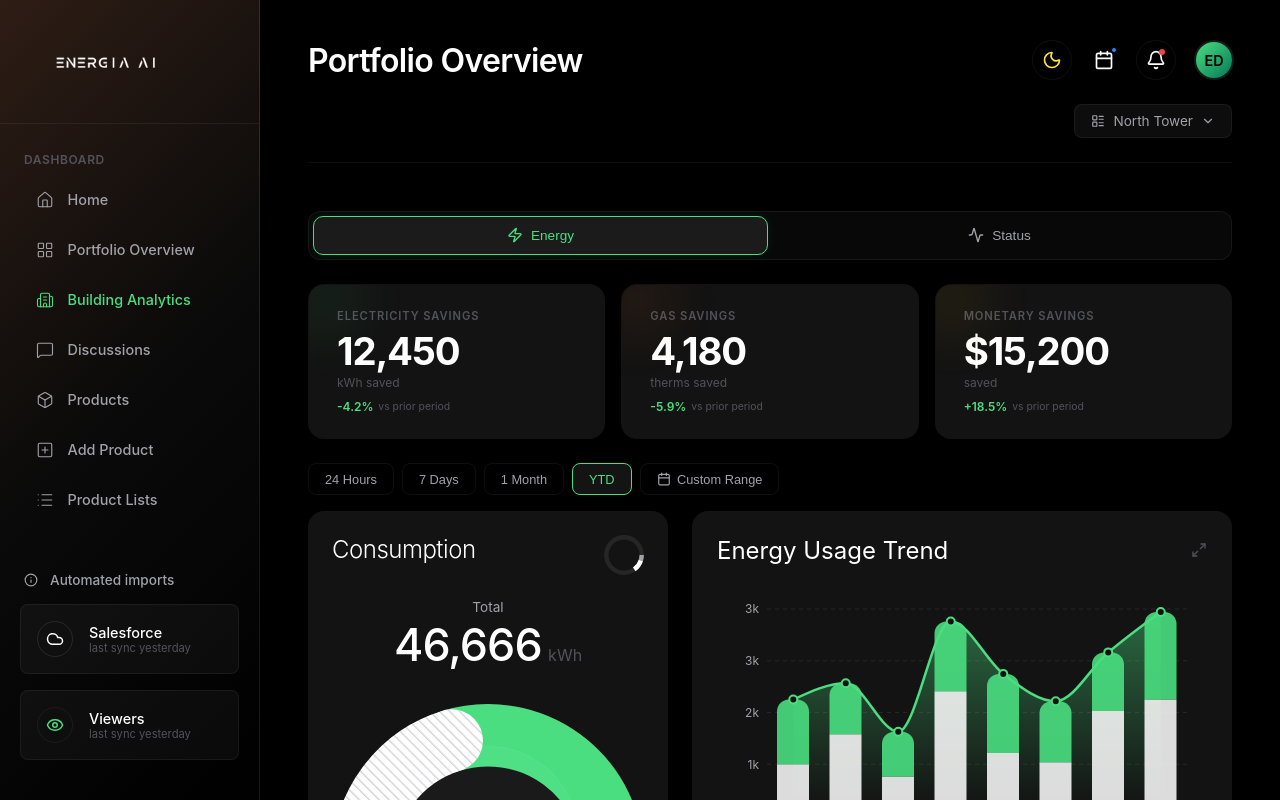
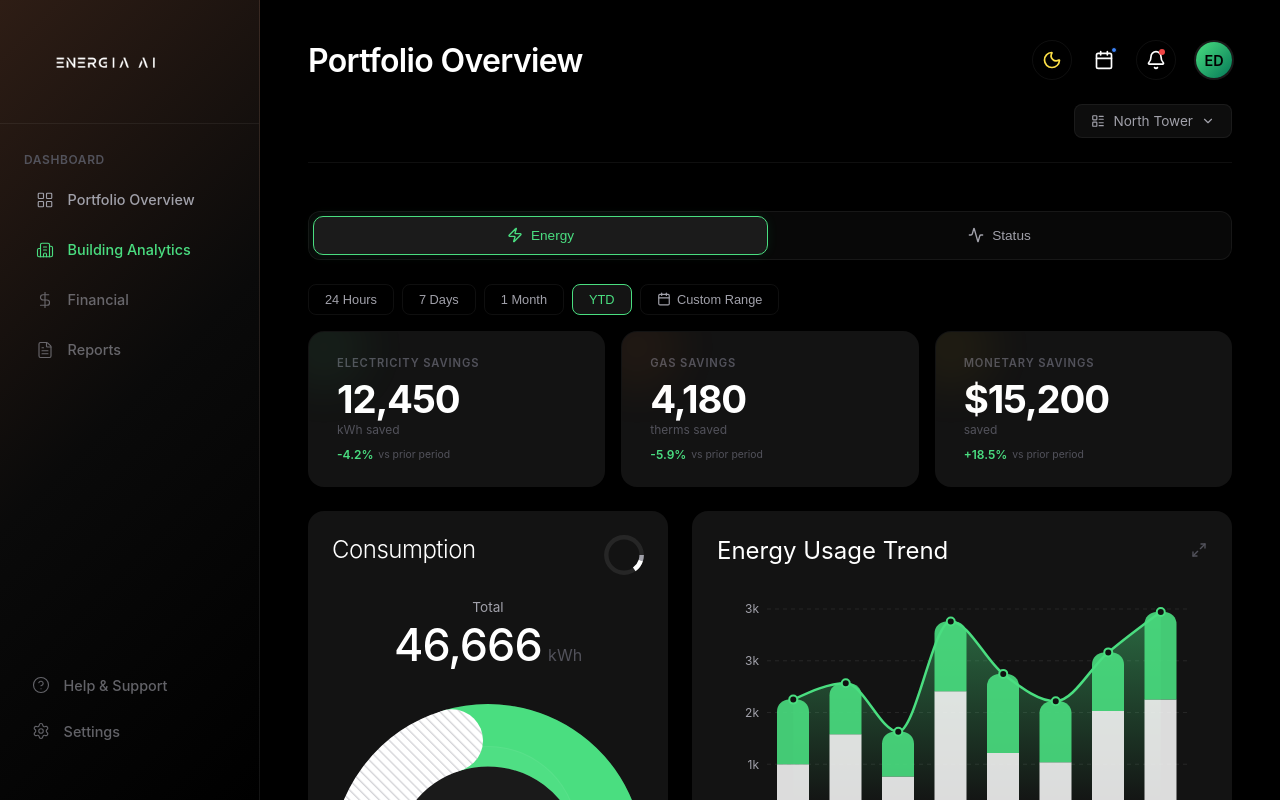
Before and after one commit to edorfanini00/energiaai, a React (Vite) app: page /building in a window 1280 px wide. Built offline with nearby package versions, Linux system fonts and the light colour scheme.

Commit message:
feat: move period selector above cards, update sidebar nav items

```diff
--- a/src/components/Building/BuildingView.jsx
+++ b/src/components/Building/BuildingView.jsx
@@ -741,46 +741,7 @@ const BuildingView = () => {
 
             {/* ═══ ENERGY TAB ═══ */}
             {activeTab === 'energy' && (<>
-
-            {/* ═══ Building Savings Cards ═══ */}
-            <div style={{ display: 'grid', gridTemplateColumns: 'repeat(3, 1fr)', gap: '1rem' }}>
-                {buildingSavingsCards.map((card) => (
-                    <div
-                        key={card.label}
-                        className="glass-card"
-                        style={{
-                            padding: '1.5rem 1.75rem',
-                            position: 'relative',
-                            overflow: 'hidden',
-                            border: '1px solid transparent',
-                            transition: 'border-color 0.25s, box-shadow 0.25s, transform 0.2s',
-                        }}
-                        onMouseEnter={(e) => {
-                            e.currentTarget.style.borderColor = 'var(--border-light)';
-                            e.currentTarget.style.boxShadow = `0 0 24px ${card.accentColor}15`;
-                            e.currentTarget.style.transform = 'translateY(-2px)';
-                        }}
-                        onMouseLeave={(e) => {
-                            e.currentTarget.style.borderColor = 'transparent';
-                            e.currentTarget.style.boxShadow = 'none';
-                            e.currentTarget.style.transform = 'none';
-                        }}
-                    >
-                        <div style={{ position: 'absolute', top: '-30px', left: '-30px', width: '90px', height: '90px', borderRadius: '50%', background: card.accentColor, opacity: 0.06, filter: 'blur(24px)', pointerEvents: 'none' }} />
-                        <span style={{ fontSize: '0.7rem', textTransform: 'uppercase', letterSpacing: '0.08em', color: 'var(--text-muted)', fontWeight: 600 }}>{card.label}</span>
-                        <div style={{ fontSize: '2.4rem', fontWeight: 700, letterSpacing: '-0.03em', lineHeight: 1, marginTop: '0.6rem' }}>{card.value}</div>
-                        <span style={{ fontSize: '0.75rem', color: 'var(--text-muted)', marginTop: '0.25rem' }}>{card.unit}</span>
-                        <div style={{ display: 'flex', alignItems: 'center', gap: '0.3rem', marginTop: '0.6rem' }}>
-                            <span style={{ fontSize: '0.75rem', fontWeight: 600, color: card.trend > 0 ? 'var(--accent-green)' : 'var(--accent-green)' }}>
-                                {card.trend > 0 ? '+' : ''}{card.trend}%
-                            </span>
-                            <span style={{ fontSize: '0.65rem', color: 'var(--text-muted)' }}>vs prior period</span>
-                        </div>
-                    </div>
-                ))}
-            </div>
-
-            {/* ═══ Section 1 — Savings Cards with Period Selector ═══ */}
+            {/* ═══ Period Selector ═══ */}
             <div style={{ display: 'flex', alignItems: 'center', marginBottom: '-0.5rem' }}>
                 <div style={{ display: 'flex', gap: '0.5rem' }}>
                     {savingsPeriods.map((p) => (
@@ -824,6 +785,44 @@ const BuildingView = () => {
                     )}
                     </div>
                 </div>
+            </div>
+
+            {/* ═══ Building Savings Cards ═══ */}
+            <div style={{ display: 'grid', gridTemplateColumns: 'repeat(3, 1fr)', gap: '1rem' }}>
+                {buildingSavingsCards.map((card) => (
+                    <div
+                        key={card.label}
+                        className="glass-card"
+                        style={{
+                            padding: '1.5rem 1.75rem',
+                            position: 'relative',
+                            overflow: 'hidden',
+                            border: '1px solid transparent',
+                            transition: 'border-color 0.25s, box-shadow 0.25s, transform 0.2s',
+                        }}
+                        onMouseEnter={(e) => {
+                            e.currentTarget.style.borderColor = 'var(--border-light)';
+                            e.currentTarget.style.boxShadow = `0 0 24px ${card.accentColor}15`;
+                            e.currentTarget.style.transform = 'translateY(-2px)';
+                        }}
+                        onMouseLeave={(e) => {
+                            e.currentTarget.style.borderColor = 'transparent';
+                            e.currentTarget.style.boxShadow = 'none';
+                            e.currentTarget.style.transform = 'none';
+                        }}
+                    >
+                        <div style={{ position: 'absolute', top: '-30px', left: '-30px', width: '90px', height: '90px', borderRadius: '50%', background: card.accentColor, opacity: 0.06, filter: 'blur(24px)', pointerEvents: 'none' }} />
+                        <span style={{ fontSize: '0.7rem', textTransform: 'uppercase', letterSpacing: '0.08em', color: 'var(--text-muted)', fontWeight: 600 }}>{card.label}</span>
+                        <div style={{ fontSize: '2.4rem', fontWeight: 700, letterSpacing: '-0.03em', lineHeight: 1, marginTop: '0.6rem' }}>{card.value}</div>
+                        <span style={{ fontSize: '0.75rem', color: 'var(--text-muted)', marginTop: '0.25rem' }}>{card.unit}</span>
+                        <div style={{ display: 'flex', alignItems: 'center', gap: '0.3rem', marginTop: '0.6rem' }}>
+                            <span style={{ fontSize: '0.75rem', fontWeight: 600, color: card.trend > 0 ? 'var(--accent-green)' : 'var(--accent-green)' }}>
+                                {card.trend > 0 ? '+' : ''}{card.trend}%
+                            </span>
+                            <span style={{ fontSize: '0.65rem', color: 'var(--text-muted)' }}>vs prior period</span>
+                        </div>
+                    </div>
+                ))}
             </div>
 
             {/* Main Charts Row */}
--- a/src/components/Layout/Sidebar.jsx
+++ b/src/components/Layout/Sidebar.jsx
@@ -1,6 +1,6 @@
 import React from 'react';
 import { NavLink } from 'react-router-dom';
-import { Home, LayoutGrid, MessageSquare, Box, PlusSquare, List, ChevronRight, Cloud, Eye, Info, Building2 } from 'lucide-react';
+import { LayoutGrid, Building2, DollarSign, FileText, HelpCircle, Settings } from 'lucide-react';
 
 const Sidebar = () => {
     return (
@@ -13,53 +13,27 @@ const Sidebar = () => {
             {/* Main Menu */}
             <div className="sidebar-header-text" style={{ marginTop: '1.5rem' }}>Dashboard</div>
             <nav className="nav-menu" style={{ flex: 1 }}>
-                <NavLink to="/" className={({ isActive }) => `nav-item ${isActive ? 'active' : ''}`}>
-                    <Home size={18} className="nav-icon" /> Home
-                </NavLink>
-                <NavLink to="/" className={({ isActive }) => `nav-item ${isActive ? 'active' : ''}`} style={{ justifyContent: 'space-between' }}>
-                    <div style={{ display: 'flex', alignItems: 'center', gap: '0.85rem' }}>
-                        <LayoutGrid size={18} className="nav-icon" /> Portfolio Overview
-                    </div>
+                <NavLink to="/" className={({ isActive }) => `nav-item ${isActive ? 'active' : ''}`} end>
+                    <LayoutGrid size={18} className="nav-icon" /> Portfolio Overview
                 </NavLink>
                 <NavLink to="/building" className={({ isActive }) => `nav-item ${isActive ? 'active' : ''}`}>
                     <Building2 size={18} className="nav-icon" /> Building Analytics
                 </NavLink>
-                <div className="nav-item">
-                    <MessageSquare size={18} className="nav-icon" /> Discussions
+                <div className="nav-item" style={{ cursor: 'pointer', opacity: 0.6 }}>
+                    <DollarSign size={18} className="nav-icon" /> Financial
                 </div>
-                <div className="nav-item">
-                    <Box size={18} className="nav-icon" /> Products
-                </div>
-                <div className="nav-item">
-                    <PlusSquare size={18} className="nav-icon" /> Add Product
-                </div>
-                <div className="nav-item">
-                    <List size={18} className="nav-icon" /> Product Lists
+                <div className="nav-item" style={{ cursor: 'pointer', opacity: 0.6 }}>
+                    <FileText size={18} className="nav-icon" /> Reports
                 </div>
             </nav>
 
-            {/* Bottom Integrations */}
-            <div style={{ display: 'flex', alignItems: 'center', gap: '0.75rem', padding: '0 1.5rem', marginBottom: '0.5rem', color: 'var(--text-secondary)', fontSize: '0.85rem', fontWeight: 500 }}>
-                <Info size={14} /> Automated imports
-            </div>
-
-            <div className="bottom-widget-card">
-                <div className="bottom-widget-icon" style={{ borderColor: 'rgba(255,255,255,0.1)', color: 'var(--text-primary)' }}>
-                    <Cloud size={18} />
+            {/* Bottom Items */}
+            <div style={{ padding: '0 1rem', marginBottom: '1rem', display: 'flex', flexDirection: 'column', gap: '0.25rem' }}>
+                <div className="nav-item" style={{ cursor: 'pointer', opacity: 0.6 }}>
+                    <HelpCircle size={18} className="nav-icon" /> Help & Support
                 </div>
-                <div style={{ display: 'flex', flexDirection: 'column' }}>
-                    <span style={{ fontSize: '0.9rem', color: 'var(--text-primary)', fontWeight: 500 }}>Salesforce</span>
-                    <span style={{ fontSize: '0.7rem', color: 'var(--text-muted)' }}>last sync yesterday</span>
-                </div>
-            </div>
-
-            <div className="bottom-widget-card">
-                <div className="bottom-widget-icon">
-                    <Eye size={18} />
-                </div>
-                <div style={{ display: 'flex', flexDirection: 'column' }}>
-                    <span style={{ fontSize: '0.9rem', color: 'var(--text-primary)', fontWeight: 500 }}>Viewers</span>
-                    <span style={{ fontSize: '0.7rem', color: 'var(--text-muted)' }}>last sync yesterday</span>
+                <div className="nav-item" style={{ cursor: 'pointer', opacity: 0.6 }}>
+                    <Settings size={18} className="nav-icon" /> Settings
                 </div>
             </div>
 
```
